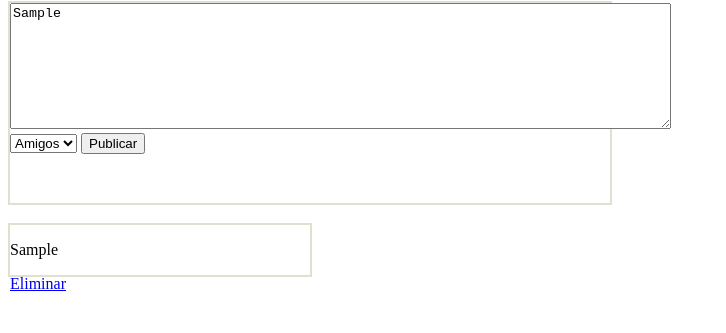
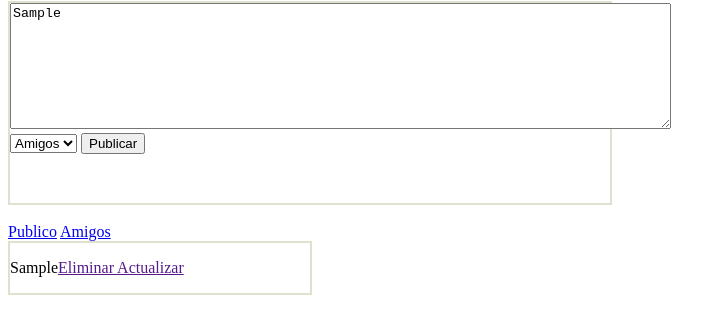
Before and after one commit to maryleo3007/facebook, a plain HTML site: page muro.html in a window 1280 px wide. Both pictures are taken after typing "Sample" into the empty fields and a click on the input "Publicar". Shown: the part 79-412 px from the top of the page, without its empty margins (0-726 px from the left). Drawn offline with Linux system fonts and the light colour scheme.

Commit message:
segundo avance Facebook

```diff
--- a/assets/css/style.css
+++ b/assets/css/style.css
@@ -28,3 +28,14 @@
   height: 50px;
   width: 300px;
 }
+.p-post{
+  display: inline-block;
+}
+.div-create-post{
+  border: #e0e0d1 solid 2px;
+  height: 50px;
+  width: 300px;
+}
+.p-create-post{
+  display: inline-block;
+}
--- a/assets/js/muro.js
+++ b/assets/js/muro.js
@@ -1,42 +1,98 @@
 btn_muro = document.getElementById('btn_muro');
+var tag_a_publico = document.getElementById('a-publicos');
 var resultado = document.getElementById('resultado');
+var result = document.getElementById('result');
 var posts = [];
-function validarMuro(){
-  var txtA_muro = document.forms["form-muro"]["txtA_muro"].value;
-  if(txtA_muro == ""){
-    alert("Debe ingresar un texto");
-    return false;
-  }
-}
-btn_muro.addEventListener('click',function(event){
-  event.preventDefault();
-  var result = "";
+
+/*tag_a_publico.addEventListener('click',function(e){
+  e.preventDefault();
   var post = document.getElementById("txt_muro").value;
   var lista = document.getElementById("opciones");
   var indiceSeleccionado = lista.selectedIndex;
   var opcionSeleccionada = lista.options[indiceSeleccionado];
   var valorSeleccionado = opcionSeleccionada.value;
+  posts.forEach(function(elemento){
+    if(elemento.type == valorSeleccionado){
+
+    }
+  });
+});
+*/
+//evento para agregar un nuevo post
+btn_muro.addEventListener('click',function(event){
+  event.preventDefault();
+  //var result = "";
+  var post = document.getElementById("txt_muro").value;
+  var lista = document.getElementById("opciones");
+  var indiceSeleccionado = lista.selectedIndex;
+  var opcionSeleccionada = lista.options[indiceSeleccionado];
+  var valorSeleccionado = opcionSeleccionada.value;
+
+  var todos = "";
   posts.push(new Muro(post,valorSeleccionado));
+  console.log(posts[0].post)
   posts.forEach(function(elemento){
-    result += mostrar(elemento.post);
+      //result += createPost(elemento.post);
+      todos = result.appendChild(createPost(elemento.post));
   });
-  resultado.innerHTML = result;
+
+  //resultado.innerHTML = result;
+  //resultado.appendChild(createPost("Gian"));
 });
 
-//function Muro(post){
+//function para crear el objeto  Muro(post, tipo){
   function Muro(post,type){
   this.post = post;
   this.type = type;
 }
-function mostrar(post){
-  return "<div class = 'div-post'><p>"+post+"</p><a href='#' class='link-eliminar'>Eliminar</a></div>";
 
-}
-/*function eliminar(elemento){
+//funcion para eliminar un post
+function eliminar(elemento){
   var i = posts.indexOf(elemento);
   if(i != -1){
-    alert("Seguro que desea eliminar");
+      var x = confirm("Seguro que desea eliminar");
+      if(x == true){
+          posts.slice(i,1);
+      }
+    }
+}
 
+//funcion para validar el textArea del muro no este vacío
+function validarMuro(){
+  var txtA_muro = document.forms["form-muro"]["txtA_muro"].value;
+  if(txtA_muro == ""){
+      alert("Debe ingresar un texto");
+      return false;
   }
-
-}*/
+}
+//funcion para mostrar los post publicados
+function mostrar(post){
+  return "<div class = 'div-post' ><p class = 'p-post'>"+post+"</p><a href='#' class='link-eliminar'>Eliminar</a></div><br>";
+}
+//funcion para crear el post
+function createPost(contenido) {
+  var post = document.createElement('div');
+  post.classList.add('div-create-post');
+  var texto = document.createElement('p');
+  texto.classList.add('p-create-post');
+  texto.innerHTML = contenido;
+  var eliminar = document.createElement('a');
+  eliminar.innerHTML = "Eliminar";
+  eliminar.setAttribute('href', '');
+  var actualizar = document.createElement('a');
+  actualizar.innerHTML = " Actualizar";
+  actualizar.setAttribute('href', '');
+  eliminar.addEventListener('click',function(e) {
+    e.preventDefault();
+    var postParent = e.target.parentNode; // Devuelve el padre
+    console.log( e.target.parentNode);
+    var confirmar = confirm("¿Seguro que quiere eliminar?");
+    if(confirmar == true){
+        alert("hola");
+    }
+  });
+  post.appendChild(texto);
+  post.appendChild(eliminar);
+  post.appendChild(actualizar);
+  return post;
+}
--- a/muro.html
+++ b/muro.html
@@ -20,7 +20,10 @@
     </form>
   </div>
   <br>
-  <div id="resultado">
+  <a id = "a-publicos" href="#">Publico</a>
+  <a id = "a-amigos" href="#">Amigos</a>
+  <br>
+  <div id="result">
 
   </div>
   <script type="text/javascript" src = "assets/js/muro.js">
```
